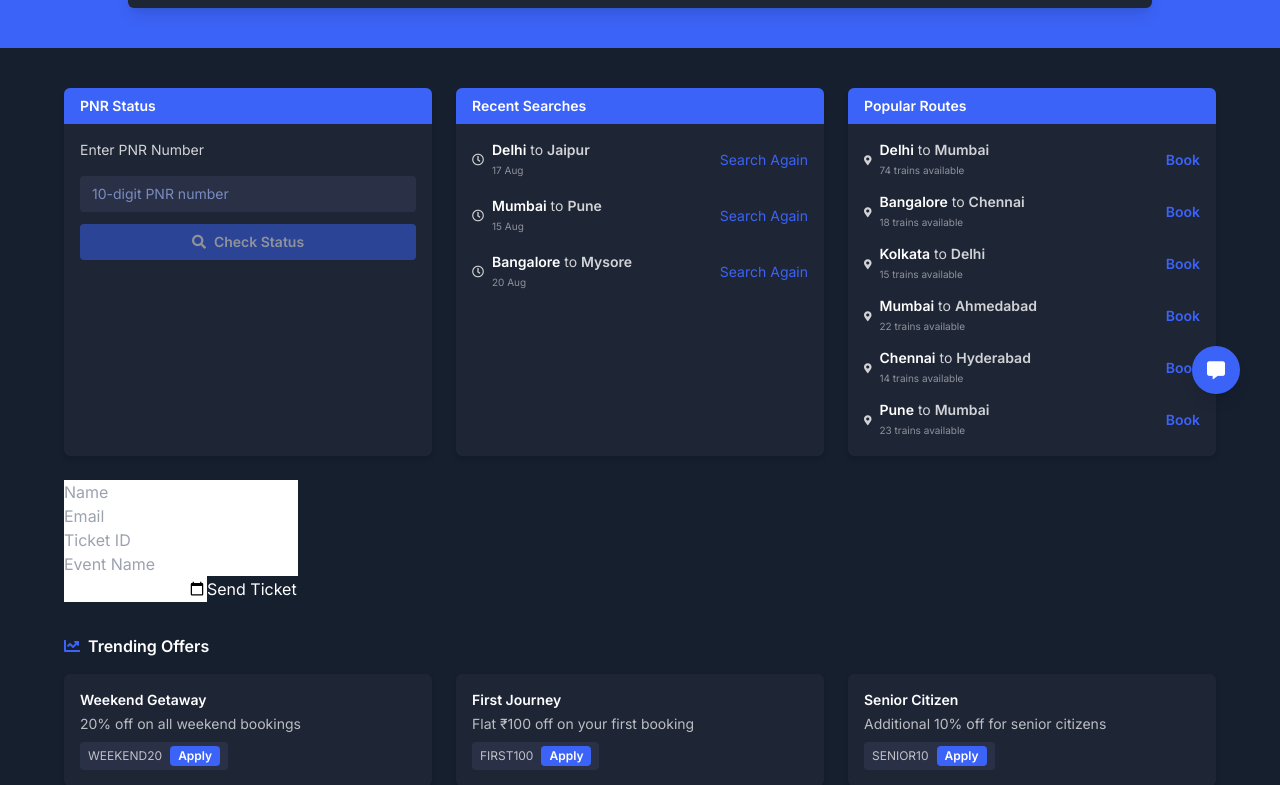
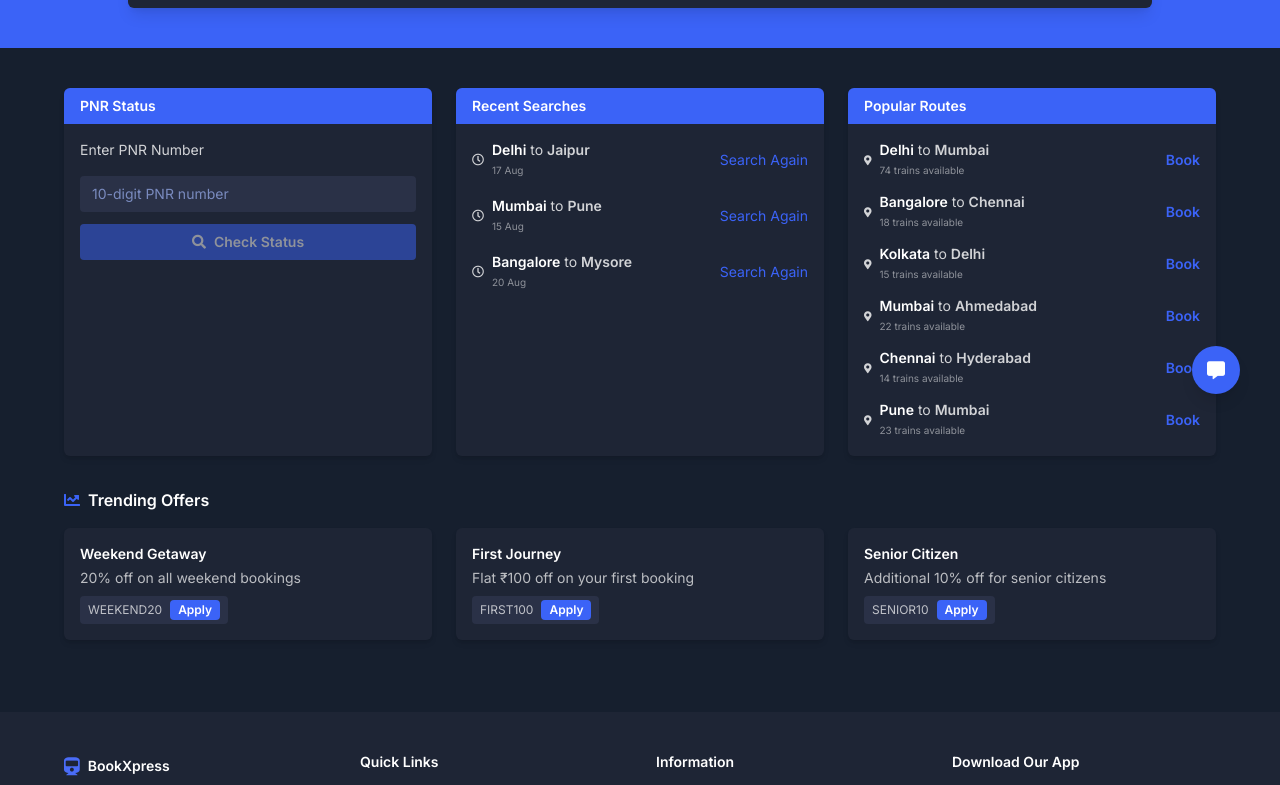
Before and after one commit to polarisAcademics/Team--3-BookXpress, a React (Vite) app: page / in a window 1280 px wide. Shown: the part 366-1151 px from the top of the page. Built offline with nearby package versions, Linux system fonts and the light colour scheme; no server answers; sample sign-in values are in the browser's storage.

Commit message:
removed unrequired field

```diff
--- a/src/App.jsx
+++ b/src/App.jsx
@@ -15,7 +15,6 @@ import Footer from './components/Footer';
 import TrainStatus from './components/TrainStatus';
 import BookTickets from './components/BookTickets';
 import MyBookings from './components/MyBookings';
-import DownloadTickets from './components/DownloadTickets';
 
 function MainContent() {
 
@@ -27,7 +26,6 @@ function MainContent() {
           <PNRStatus />
           <RecentSearches />
           <PopularRoutes />
-          <DownloadTickets />
         </div>
         <TrendingOffers />
       </main>
--- a/src/components/DownloadTickets.jsx
+++ b/src/components/DownloadTickets.jsx
@@ -1,37 +1 @@
-import React, { useState } from 'react';
-import axios from 'axios';
-
-export default function TicketForm() {
-  const [form, setForm] = useState({
-    name: '',
-    email: '',
-    id: '',
-    event: '',
-    date: '',
-  });
-
-  const handleChange = e => {
-    setForm({ ...form, [e.target.name]: e.target.value });
-  };
-
-  const handleSubmit = async e => {
-    e.preventDefault();
-    try {
-      const res = await axios.post('http://localhost:3000/api/tickets/send-ticket', form);
-      alert('Ticket sent successfully!');
-    } catch (err) {
-      alert('Failed to send ticket.');
-    }
-  };
-
-  return (
-    <form onSubmit={handleSubmit}>
-      <input name="name" placeholder="Name" onChange={handleChange} required />
-      <input name="email" placeholder="Email" type="email" onChange={handleChange} required />
-      <input name="id" placeholder="Ticket ID" onChange={handleChange} required />
-      <input name="event" placeholder="Event Name" onChange={handleChange} required />
-      <input name="date" type="date" onChange={handleChange} required />
-      <button type="submit">Send Ticket</button>
-    </form>
-  );
-}
+// This file previously contained a ticket sending form, but it has been removed as per user request.
```
